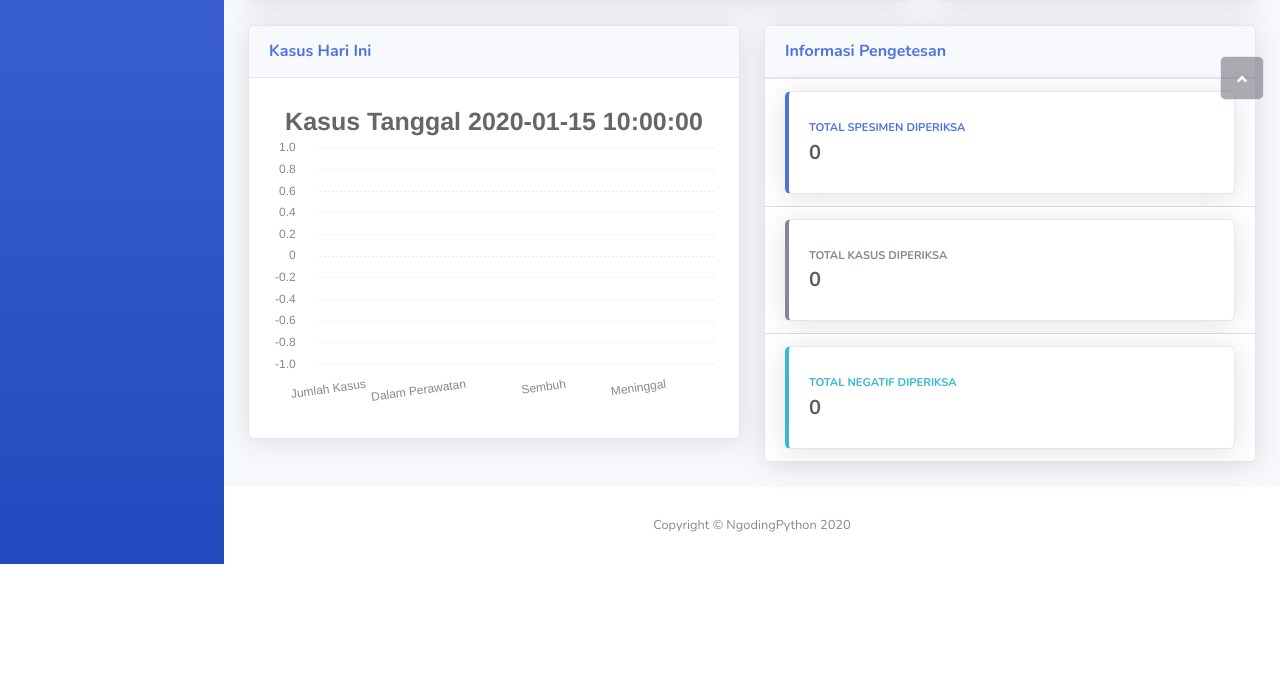
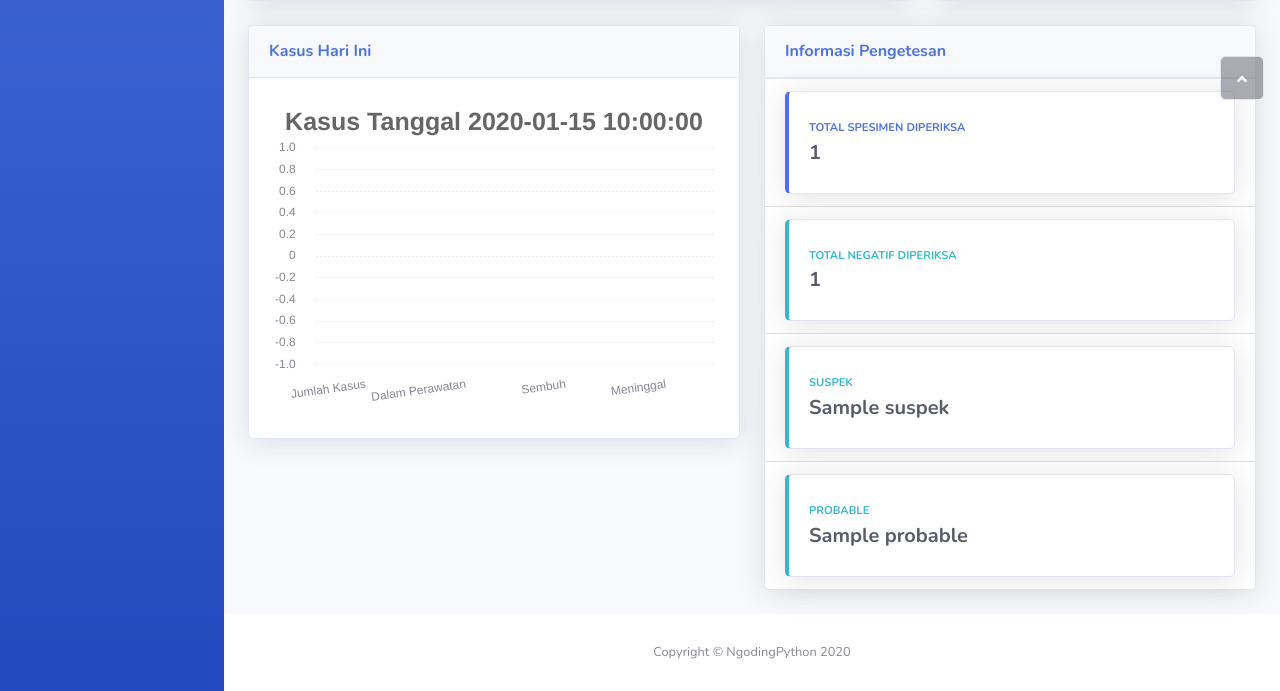
Before and after one commit to afifai/dashboard-covid19-live, a Flask app: template templates/index.html in a window 1280 px wide. Shown: the part 684-1375 px from the top of the page. Before the commit the page ends 1248 px from the top, so only its background shows below. Run offline with Flask 2, Linux system fonts and the light colour scheme; the template is opened without the code that fills it: most values are stand-ins (such as "Sample title", 1, 10 or a date in 2020); some libraries are stand-ins or nearby versions.

Commit message:
init commit

```diff
--- a/templates/index.html
+++ b/templates/index.html
@@ -159,23 +159,7 @@
                                                     <div class="row align-items-center no-gutters">
                                                         <div class="col mr-2">
                                                             <div class="text-uppercase text-primary font-weight-bold text-xs mb-1"><span>Total Spesimen Diperiksa</span></div>
-                                                            <div class="text-dark font-weight-bold h5 mb-0"><span>0</span></div>
-                                                        </div>
-                                                    </div>
-                                                </div>
-                                            </div>
-                                        </div>
-                                    </div>
-                                </li>
-                                <li class="list-group-item">
-                                    <div class="row align-items-center no-gutters">
-                                        <div class="col">
-                                            <div class="card shadow border-left-secondary py-2">
-                                                <div class="card-body">
-                                                    <div class="row align-items-center no-gutters">
-                                                        <div class="col mr-2">
-                                                            <div class="text-uppercase text-secondary font-weight-bold text-xs mb-1"><span>Total Kasus Diperiksa</span></div>
-                                                            <div class="text-dark font-weight-bold h5 mb-0"><span>0</span></div>
+                                                            <div class="text-dark font-weight-bold h5 mb-0"><span>{{ data_hari_ini['total_spesimen_diperiksa'] }}</span></div>
                                                         </div>
                                                     </div>
                                                 </div>
@@ -191,7 +175,39 @@
                                                     <div class="row align-items-center no-gutters">
                                                         <div class="col mr-2">
                                                             <div class="text-uppercase text-info font-weight-bold text-xs mb-1"><span>Total Negatif Diperiksa</span></div>
-                                                            <div class="text-dark font-weight-bold h5 mb-0"><span>0</span></div>
+                                                            <div class="text-dark font-weight-bold h5 mb-0"><span>{{ data_hari_ini['total_negatif_diperiksa'] }}</span></div>
+                                                        </div>
+                                                    </div>
+                                                </div>
+                                            </div>
+                                        </div>
+                                    </div>
+                                </li>
+                                <li class="list-group-item">
+                                    <div class="row align-items-center no-gutters">
+                                        <div class="col">
+                                            <div class="card shadow border-left-info py-2">
+                                                <div class="card-body">
+                                                    <div class="row align-items-center no-gutters">
+                                                        <div class="col mr-2">
+                                                            <div class="text-uppercase text-info font-weight-bold text-xs mb-1"><span>Suspek</span></div>
+                                                            <div class="text-dark font-weight-bold h5 mb-0"><span>{{ data_hari_ini['suspek'] }}</span></div>
+                                                        </div>
+                                                    </div>
+                                                </div>
+                                            </div>
+                                        </div>
+                                    </div>
+                                </li>
+                                <li class="list-group-item">
+                                    <div class="row align-items-center no-gutters">
+                                        <div class="col">
+                                            <div class="card shadow border-left-info py-2">
+                                                <div class="card-body">
+                                                    <div class="row align-items-center no-gutters">
+                                                        <div class="col mr-2">
+                                                            <div class="text-uppercase text-info font-weight-bold text-xs mb-1"><span>Probable</span></div>
+                                                            <div class="text-dark font-weight-bold h5 mb-0"><span>{{ data_hari_ini['probable'] }}</span></div>
                                                         </div>
                                                     </div>
                                                 </div>
@@ -259,44 +275,67 @@
     <script>
             // Data define for bar chart
             var myData = {
-                labels: ["Kasus Positif", "Sembuh", "Meninggal"],
+                labels: ["Positif", "Sembuh", "Meninggal"],
                 datasets: [{
-                    label: "Provinsi DKI Jakarta",
+                    label: "DKI Jakarta",
                     fill: false,
-                    backgroundColor: ['rgba(78, 115, 223, 1)', 'rgb(246,194,62)', 'rgb(28,200,138)', 'rgb(231, 74, 59)'],
+                    backgroundColor: ['rgb(246,194,62)', 'rgb(28,200,138)', 'rgb(231, 74, 59)'],
                     borderColor: 'black',
-                    data: {{data_daerah['Dki Jakarta']|safe}},
+                    data: {{data_daerah['Dki Jakarta']}},
                 }]
             };
+            var optChart = {
+                              legend: {
+                                display: false
+                              },
+                              title: {
+                                    display: true,
+                                    text: "DKI Jakarta",
+                                }
+                            };
+
+
 
             // Code to drow Chart
             // Default chart defined with type: 'bar'
             var ctx = document.getElementById('barplot_daerah').getContext('2d');
             var myChart = new Chart(ctx, {
                 type: 'bar',        // Define chart type
-                data: myData        // Chart data
+                data: myData,        // Chart data
+                options: optChart
             });
 
             // Function runs on chart type select update
 
             function updateDaerah() {
-                var updataData = {
-                labels: ["Kasus Positif", "Sembuh", "Meninggal"],
+                var e = document.getElementById("Daerah")
+                var updateData = {
+                labels: ["Positif", "Sembuh", "Meninggal"],
                 datasets: [{
-                    //label: "Provinsi DKI Jakarta",
+                    label: e.options[e.selectedIndex].firstChild.nodeValue,
                     fill: false,
-                    backgroundColor: ['rgba(78, 115, 223, 1)', 'rgb(28,200,138)', 'rgb(231, 74, 59)'],
+                    backgroundColor: ['rgb(246,194,62)', 'rgb(28,200,138)', 'rgb(231, 74, 59)'],
                     borderColor: 'black',
-                    data: JSON.parse(document.getElementById("Daerah").value),
+                    data: JSON.parse(e.value),
                         }]
                     };
 
+                var optChartNew = {
+                              legend: {
+                                display: false
+                              },
+                              title: {
+                                    display: true,
+                                    text: e.options[e.selectedIndex].firstChild.nodeValue,
+                                }
+                            };
                 // Destroy the previous chart
                 myChart.destroy();
                 // Draw a new chart on the basic of dropdown
                 myChart = new Chart(ctx, {
-                    type: 'bar',  // Select chart type from dropdown
-                    data: updataData
+                    type: 'bar',
+                    data: updateData,
+                    options: optChartNew
                 });
             };
         </script>
```
Also changed, not shown: helpers.py (+9 -5 lines), README.md (added).
